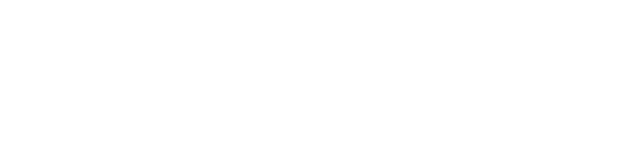
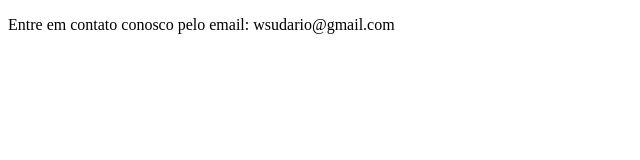
Before and after one commit to wsudario/Sistema-de-cadastro, a plain HTML site: page Contato.html in a window 1280 px wide. Shown: the whole page, without its empty margins (0-640 px from the left). Drawn offline with Linux system fonts and the light colour scheme.

Commit message:
Adiocionando linha de contato

```diff
--- a/Contato.html
+++ b/Contato.html
@@ -7,6 +7,7 @@
     <title>Contato</title>
 </head>
 <body>
+    <p>Entre em contato conosco pelo email: wsudario@gmail.com</p>
 
 </body>
 </html>
```
